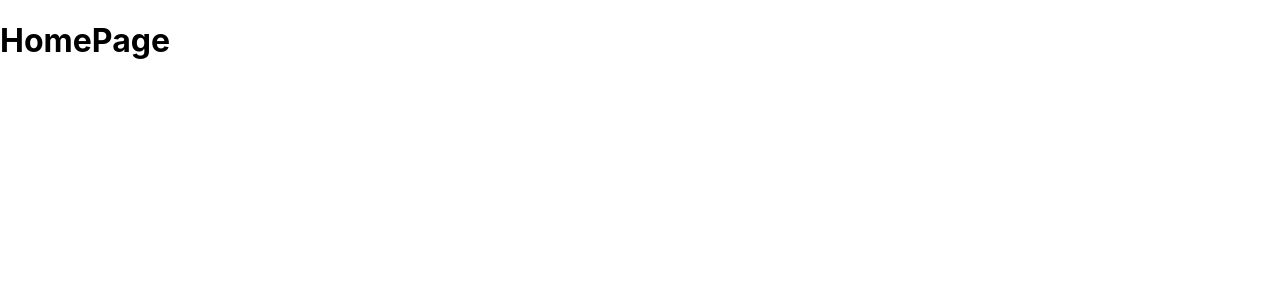
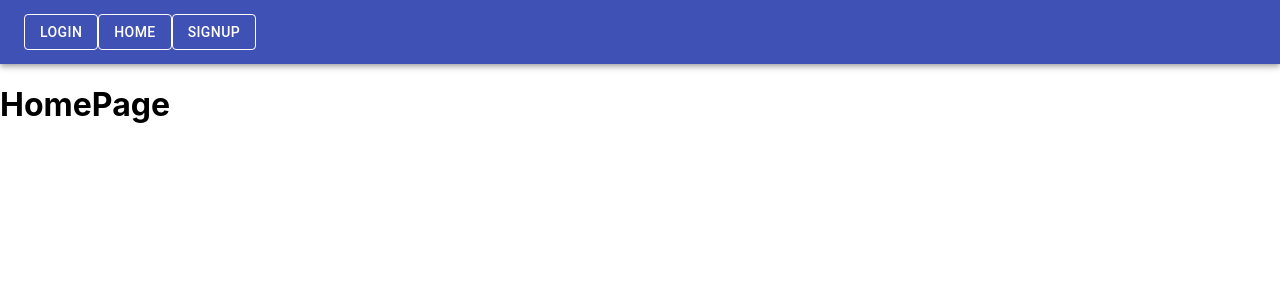
Before and after one commit to git-nori/_tr_react_reactReduxFb-SocialMedia, a React (Create React App) app in the folder socialapp/: page / in a window 1280 px wide. Shown: the top 300 px of the page. Built offline with nearby package versions, Linux system fonts and the light colour scheme.

Commit message:
[add]Navbarの追加とrouterのLinkを追加

```diff
--- a/socialapp/src/App.js
+++ b/socialapp/src/App.js
@@ -1,6 +1,7 @@
 import React from 'react';
 import { BrowserRouter as Router, Route, Switch } from 'react-router-dom'
 
+import Navbar from './components/Navbar'
 import LoginPage from './features/login/LoginPage'
 import HomePage from './features/home/HomePage'
 import SignupPage from './features/signup/SignupPage'
@@ -9,6 +10,7 @@ function App () {
   return (
     <div className="App">
       <Router>
+        <Navbar />
         <Switch>
           <Route exact path="/" component={HomePage} />
           <Route exact path="/login" component={LoginPage} />
--- /dev/null
+++ b/socialapp/src/components/Navbar.jsx
@@ -0,0 +1,18 @@
+import React from 'react'
+import { Link } from 'react-router-dom'
+
+import { AppBar, Toolbar, Button } from '@material-ui/core'
+
+const Navbar = () => {
+  return (
+    <AppBar position="static">
+      <Toolbar>
+        <Button color="inherit" variant="outlined" component={Link} to="/login">Login</Button>
+        <Button color="inherit" variant="outlined" component={Link} to="/">Home</Button>
+        <Button color="inherit" variant="outlined" component={Link} to="/signup">Signup</Button>
+      </Toolbar>
+    </AppBar>
+  )
+}
+
+export default Navbar
```
